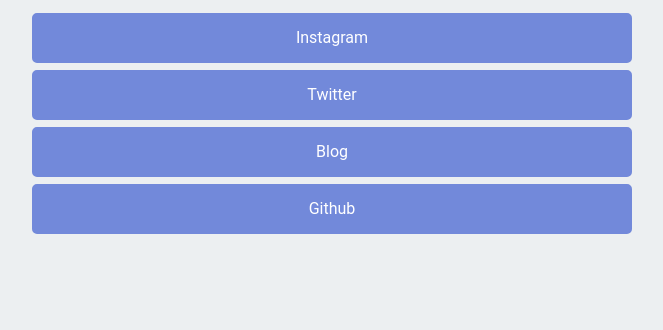
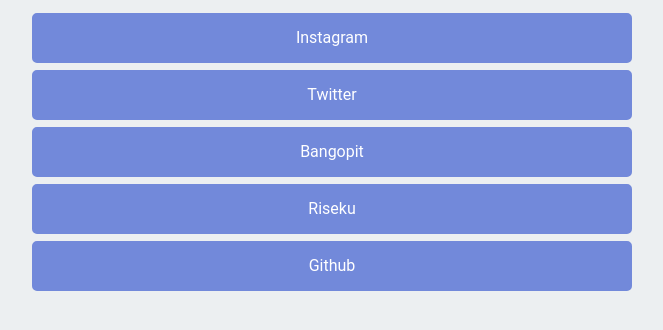
Before and after one commit to shofistwn/shofi.github.io, a plain HTML site: page index.html in a window 1280 px wide. Shown: the part 286-616 px from the top of the page, without its empty margins (308-971 px from the left). Drawn offline with Linux system fonts and the light colour scheme.

Commit message:
Update index.html

```diff
--- a/index.html
+++ b/index.html
@@ -21,8 +21,9 @@
         <ul class="social-wrapper">
             <li><a href="https://www.instagram.com/shofistwn" target="_blank" rel="noopener noreferrer" class="social-link">Instagram</a></li>
             <li><a href="https://twitter.com/shofistwn/" target="_blank" rel="noopener noreferrer" class="social-link">Twitter</a></li>
-            <li><a href="https://www.riseku.com/" target="_blank" rel="noopener noreferrer" class="social-link">Blog</a></li>
-            <li><a href="#" target="_blank" rel="noopener noreferrer" class="social-link">Github</a></li>
+            <li><a href="https://www.bangopit.id" target="_blank" rel="noopener noreferrer" class="social-link">Bangopit</a></li>
+            <li><a href="https://www.riseku.com/" target="_blank" rel="noopener noreferrer" class="social-link">Riseku</a></li>
+            <li><a href="https://github.com/shofistwn/" target="_blank" rel="noopener noreferrer" class="social-link">Github</a></li>
         </ul>
     </section>
 </body>
```
